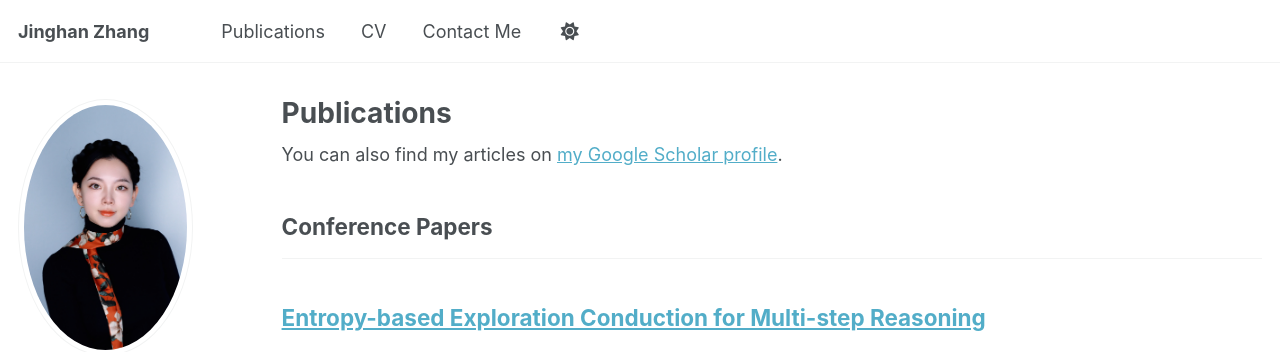
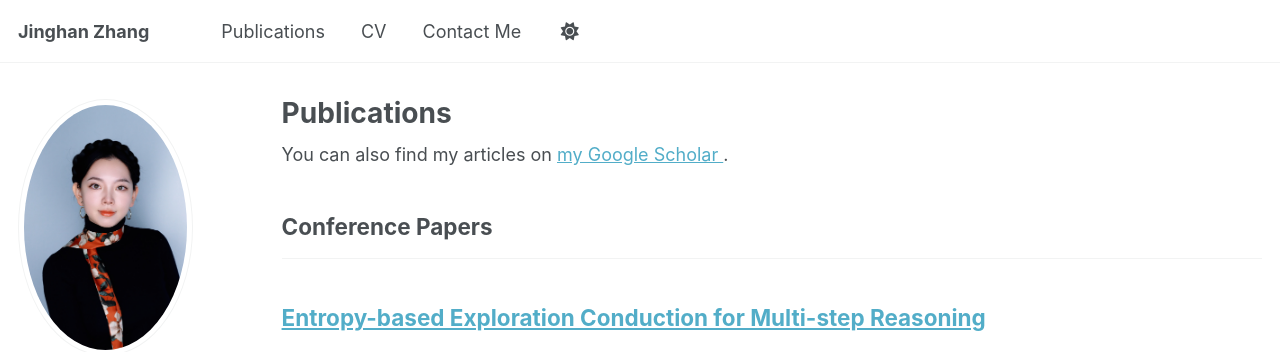
Before and after one commit to jinghanzhang1998/jinghanzhang1998.github.io, a Jekyll site: the page built from _pages/publications.html, in a window 1280 px wide and 900 px high. Shown: the top 352 px of the window. Built offline with Jekyll 4.4.1, drawn with Linux system fonts in a browser that asks for light colours; some web fonts are replaced; a script that is not in the unit is left out.

Commit message:
Update publications.html

```diff
--- a/_pages/publications.html
+++ b/_pages/publications.html
@@ -9,7 +9,7 @@ collection: publications
 
 {% if site.author.googlescholar %}
 <div class="wordwrap">You can also find my articles on <a href="{{site.author.googlescholar}}">my Google Scholar
-    profile</a>.</div>
+    </a>.</div>
 {% endif %}
 
 {% include base_path %}
```
